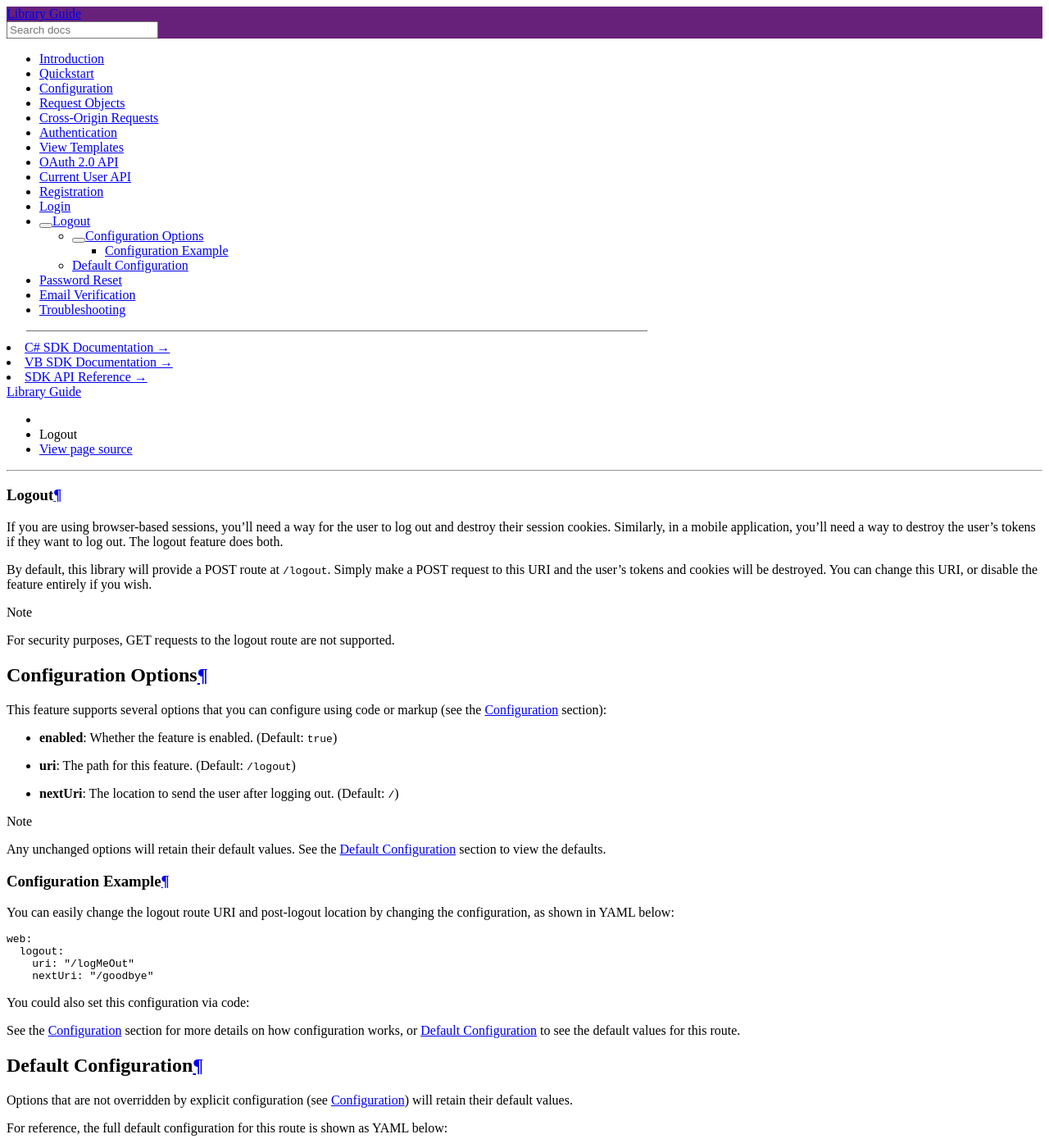
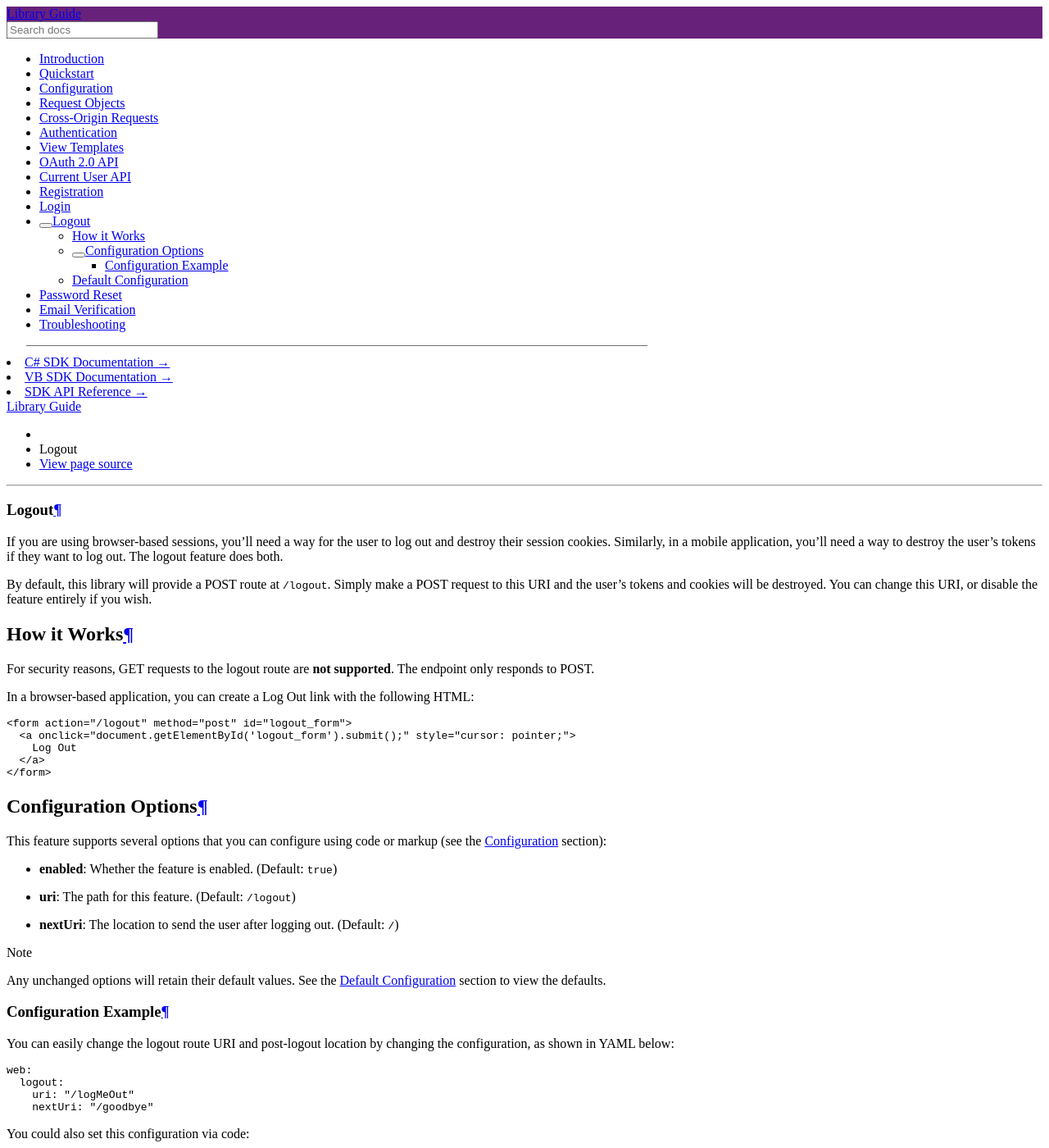
Before and after one commit to stormpath/stormpath-dotnet-documentation, a Sphinx documentation site: the page built from docs/logout.rst, in a window 1280 px wide and 1400 px high. Shown: the whole window at 82% size. Built offline with Sphinx 7.4.7 and the Read the Docs theme 2.0.0, drawn with Linux system fonts in a browser that asks for light colours; pages that are not in the unit, such as notebooks, are missing from menus; a script that is not in the unit is left out.

Commit message:
Add logout GET/POST details

```diff
--- a/docs/logout.rst
+++ b/docs/logout.rst
@@ -8,8 +8,22 @@ If you are using browser-based sessions, you'll need a way for the user to log o
 By default, this library will provide a POST route at ``/logout``.
 Simply make a POST request to this URI and the user's tokens and cookies will be destroyed. You can change this URI, or disable the feature entirely if you wish.
 
-.. note::
-  For security purposes, GET requests to the logout route are not supported.
+
+How it Works
+----------
+
+For security reasons, GET requests to the logout route are **not supported**. The endpoint only responds to POST.
+
+In a browser-based application, you can create a Log Out link with the following HTML:
+
+.. code-block:: html
+
+  <form action="/logout" method="post" id="logout_form">
+    <a onclick="document.getElementById('logout_form').submit();" style="cursor: pointer;">
+      Log Out
+    </a>
+  </form>
+
 
 Configuration Options
 ---------------------
```
